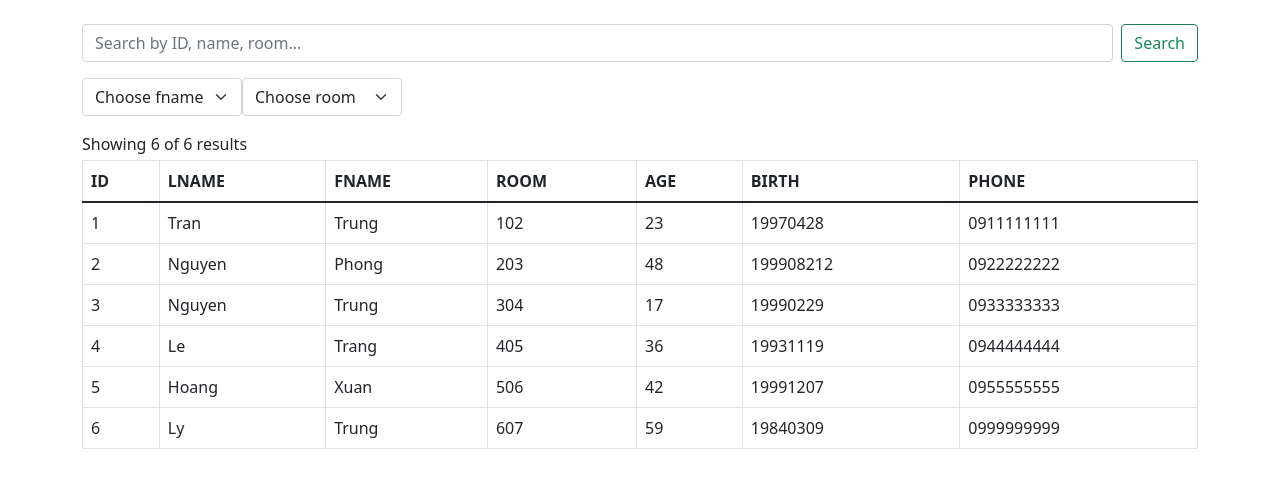
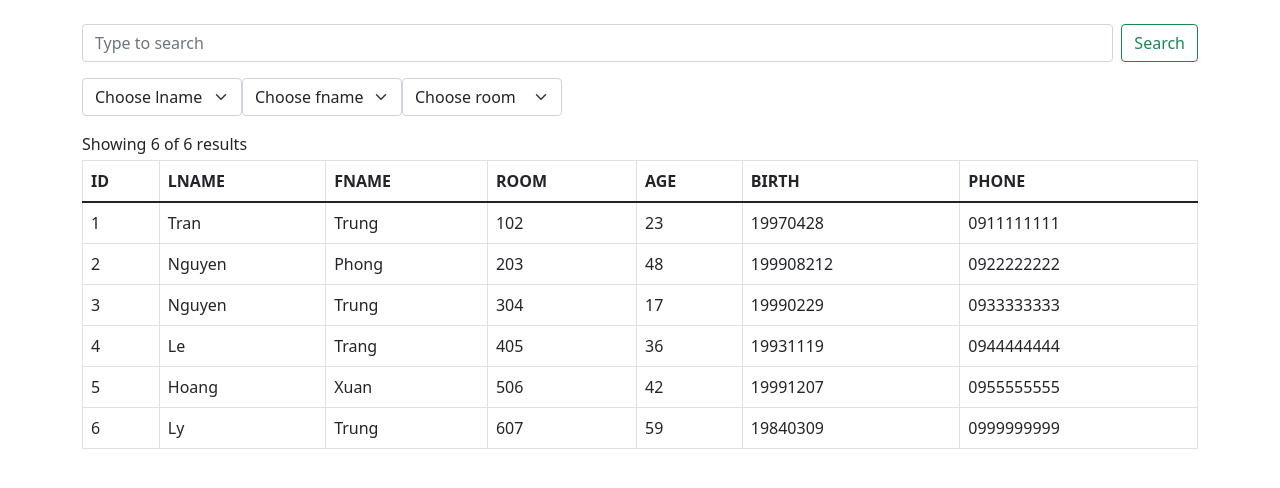
Before and after one commit to NguyenHuy77/Assignment_Group.TheLeftover, a React (Create React App) app in the folder myapp/: page / in a window 1280 px wide. Shown: the top 488 px of the page. Built offline with nearby package versions, Linux system fonts and the light colour scheme.

Commit message:
add column

```diff
--- a/myapp/src/Search.js
+++ b/myapp/src/Search.js
@@ -9,7 +9,7 @@ function Search() {
   const [filterList, setFilterList] = useState({});
   const [query, setQuery] = useState("");
   const columnsToSearch = ["id", "lname", "fname", "age"];
-  const columnsToFilter = ["fname", "room"];
+  const columnsToFilter = ["lname", "fname", "room"];
   const endPoint = "./data/db.json";
 
   // fetch data
@@ -48,8 +48,8 @@ function Search() {
       return source;
 
     return Object.keys(filters).reduce((total, key) => {
+      if (filters[key].length === 0) return total;
       return total.filter((row) => {
-        if (filters[key].length === 0) return row;
         return filters[key].some((filterVal) =>
           row[key].toString().includes(filterVal)
         );
--- a/myapp/src/components/SearchBar.js
+++ b/myapp/src/components/SearchBar.js
@@ -15,7 +15,7 @@ function SearchBar({ onSubmit }) {
           className="form-control me-2"
           type="search"
           value={query}
-          placeholder="Search by ID, name, room..."
+          placeholder="Type to search"
           onChange={(e) => setQuery(e.target.value)}
         />
         <button className="btn btn-outline-success" type="submit">
```
